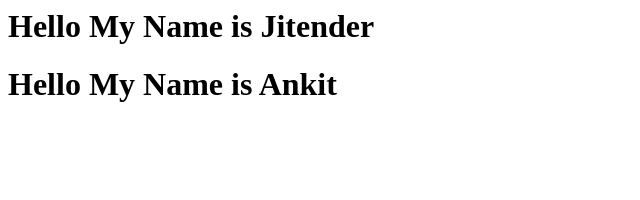
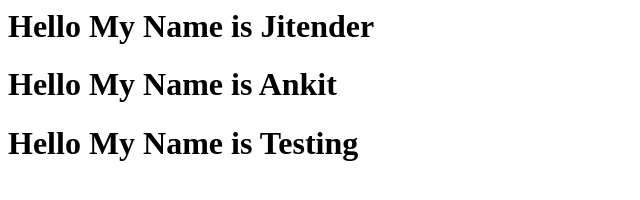
Before and after one commit to choubeyjeet2580/test, a plain HTML site: page index.html in a window 1280 px wide. Shown: the whole page, without its empty margins (0-640 px from the left). Drawn offline with Linux system fonts and the light colour scheme.

Commit message:
final commit

```diff
--- a/index.html
+++ b/index.html
@@ -1,2 +1,3 @@
 <h1>Hello My Name is Jitender</h1>
 <h1>Hello My Name is Ankit</h1>
+<h1>Hello My Name is Testing</h1>
```
